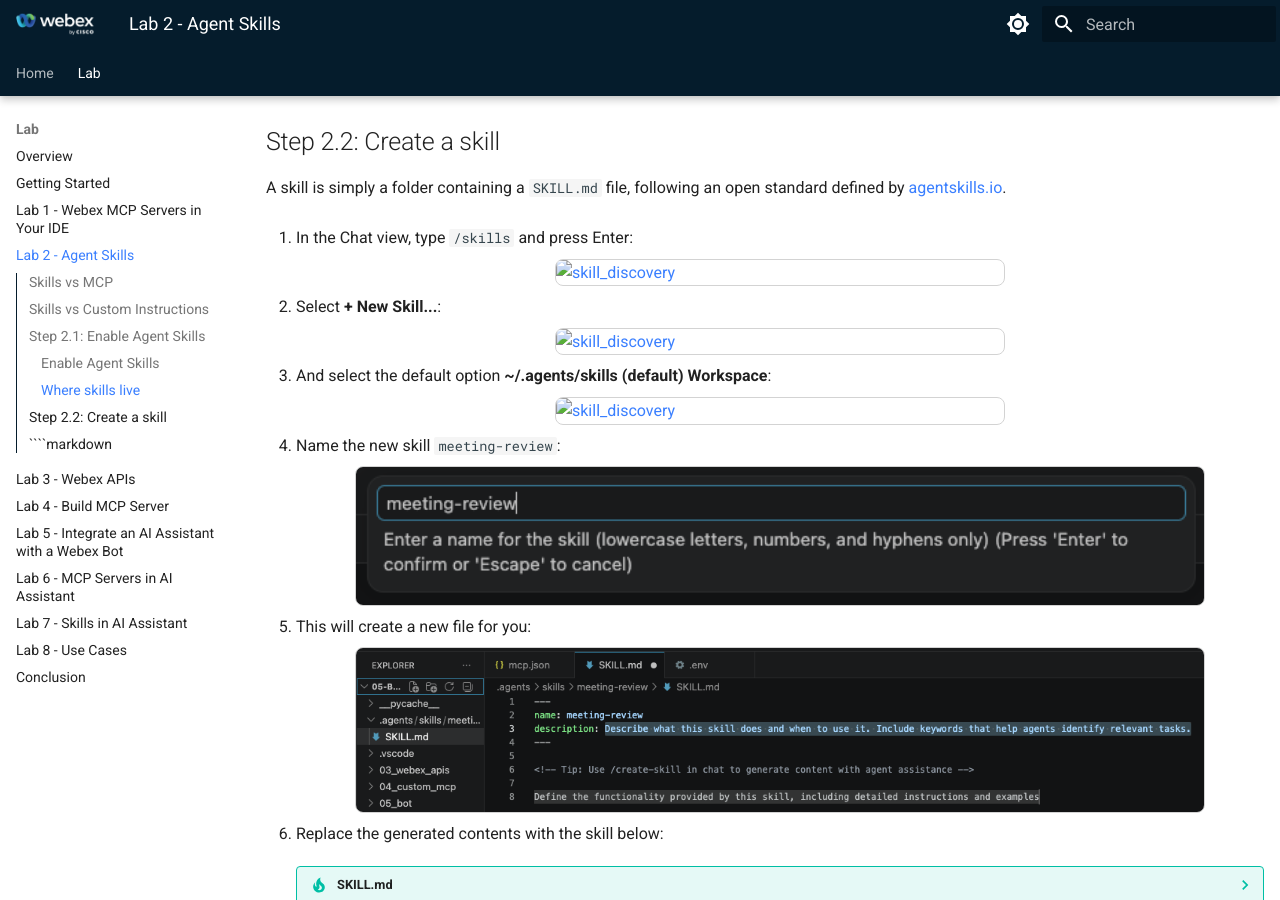
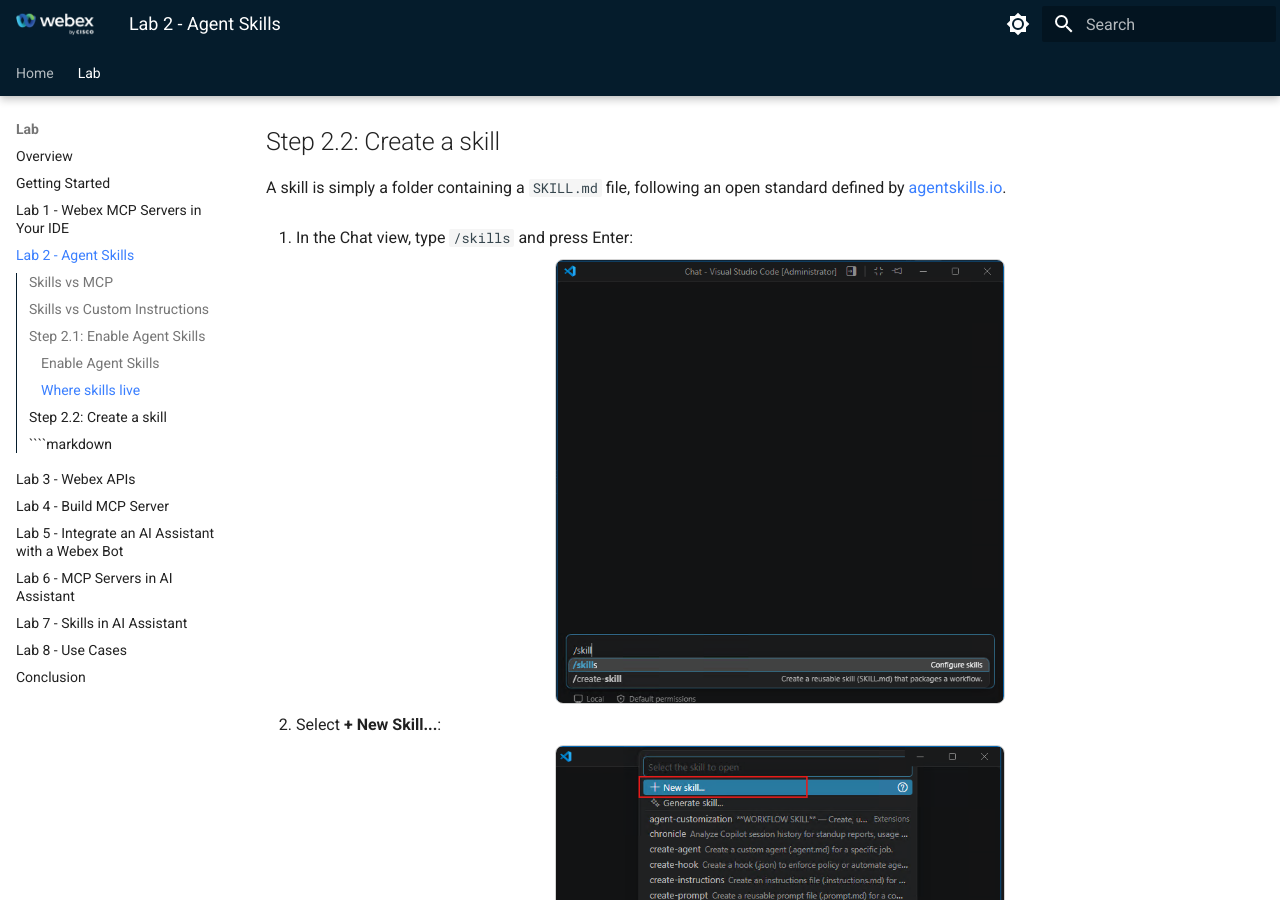
Before and after one commit to WebexCC-SA/LAB-31123, an MkDocs documentation site: the page built from docs/lab2_agent-skills.md, in a window 1280 px wide and 900 px high, scrolled down 2230 px. Built offline with MkDocs 1.6.1 and Material for MkDocs 9.7.7, drawn with Linux system fonts in a browser that asks for light colours.

Commit message:
Update lab2_agent-skills.md

```diff
--- a/docs/lab2_agent-skills.md
+++ b/docs/lab2_agent-skills.md
@@ -70,15 +70,15 @@
 
 1. In the Chat view, type `/skills` and press Enter:
 
-    ![skill_discovery](./assets/lab2/createskill1.png){ width="450" style="display: block; margin: 0 auto; border: 1px solid lightgray; border-radius: 8px;"}
+    ![skill_discovery](./assets/lab4/createskill1.png){ width="450" style="display: block; margin: 0 auto; border: 1px solid lightgray; border-radius: 8px;"}
 
 2. Select **+ New Skill...**:
 
-    ![skill_discovery](./assets/lab2/createskill2.png){ width="450" style="display: block; margin: 0 auto; border: 1px solid lightgray; border-radius: 8px;"}
+    ![skill_discovery](./assets/lab4/createskill2.png){ width="450" style="display: block; margin: 0 auto; border: 1px solid lightgray; border-radius: 8px;"}
 
 3. And select the default option **~/.agents/skills (default) Workspace**:
 
-    ![skill_discovery](./assets/lab2/createskill3.png){ width="450" style="display: block; margin: 0 auto; border: 1px solid lightgray; border-radius: 8px;"}
+    ![skill_discovery](./assets/lab4/createskill3.png){ width="450" style="display: block; margin: 0 auto; border: 1px solid lightgray; border-radius: 8px;"}
 
 4. Name the new skill `meeting-review`:
 
```
